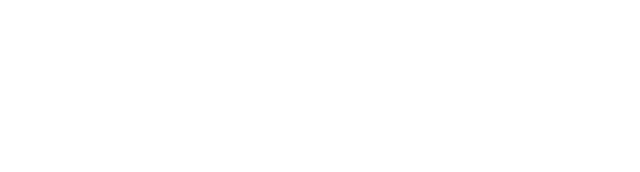
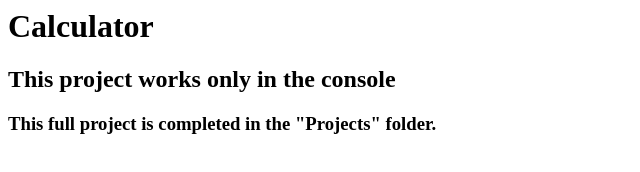
Before and after one commit to SokanRed/DenisPoussard-WDD330.github.io, a plain HTML site: page Review/1_BaseJS/indexEx.html in a window 1280 px wide. Shown: the whole page, without its empty margins (0-640 px from the left). Drawn offline with Linux system fonts and the light colour scheme.

Commit message:
Update of 1_BaseJS folder

```diff
--- a/Review/1_BaseJS/indexCalc.html
+++ b/Review/1_BaseJS/indexEx.html
@@ -7,7 +7,10 @@
 </head>
 
 <body>
-    <script src="./mainCalc.js"></script>
+    <h1>Calculator</h1>
+    <h2>This project works only in the console</h2>
+    <h3>This full project is completed in the "Projects" folder. </h3>
+    <script src="./mainEx.js"></script>
 </body>
 
 </html>
```
Also changed, not shown: Review/1_BaseJS/mainEx.js (renamed from Review/1_BaseJS/mainCalc.js).
